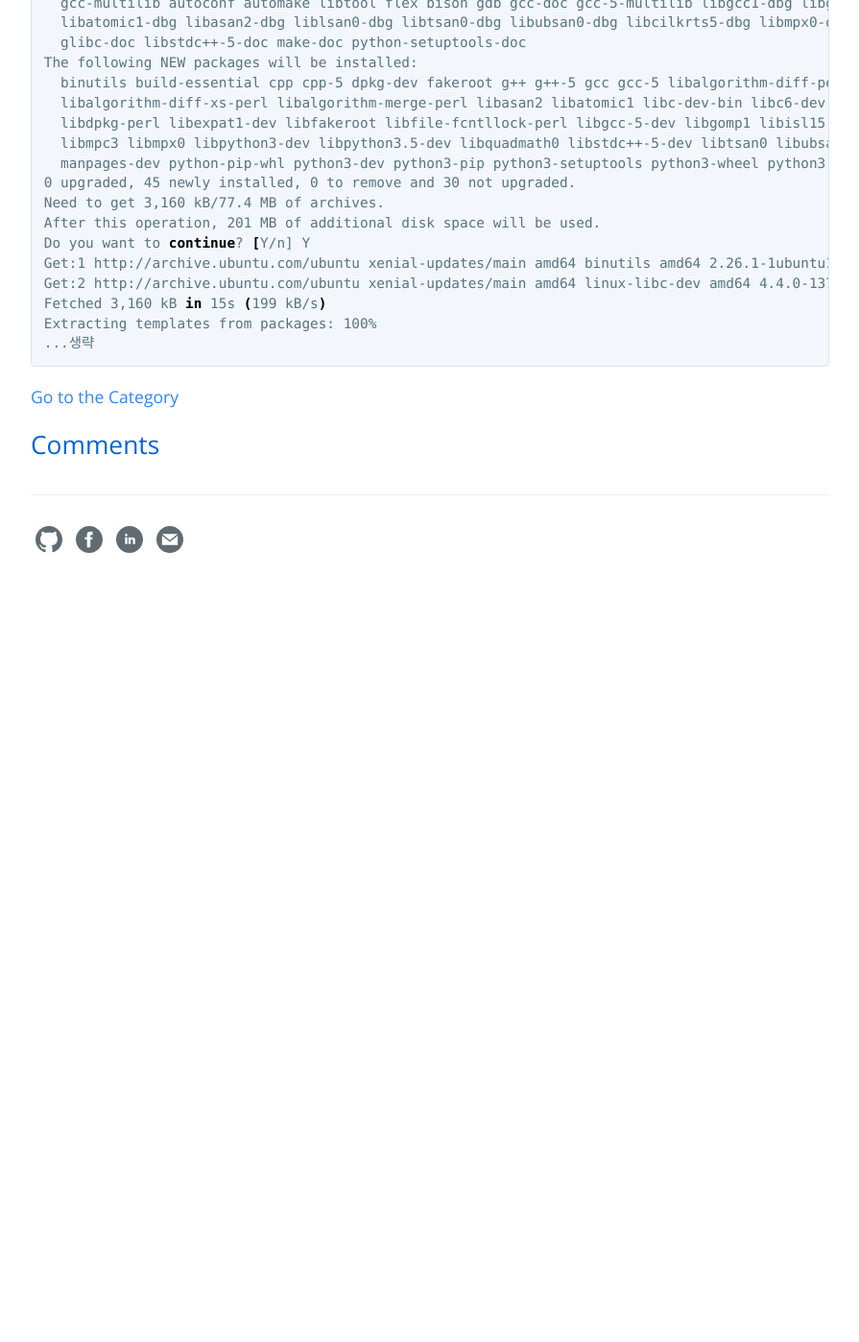
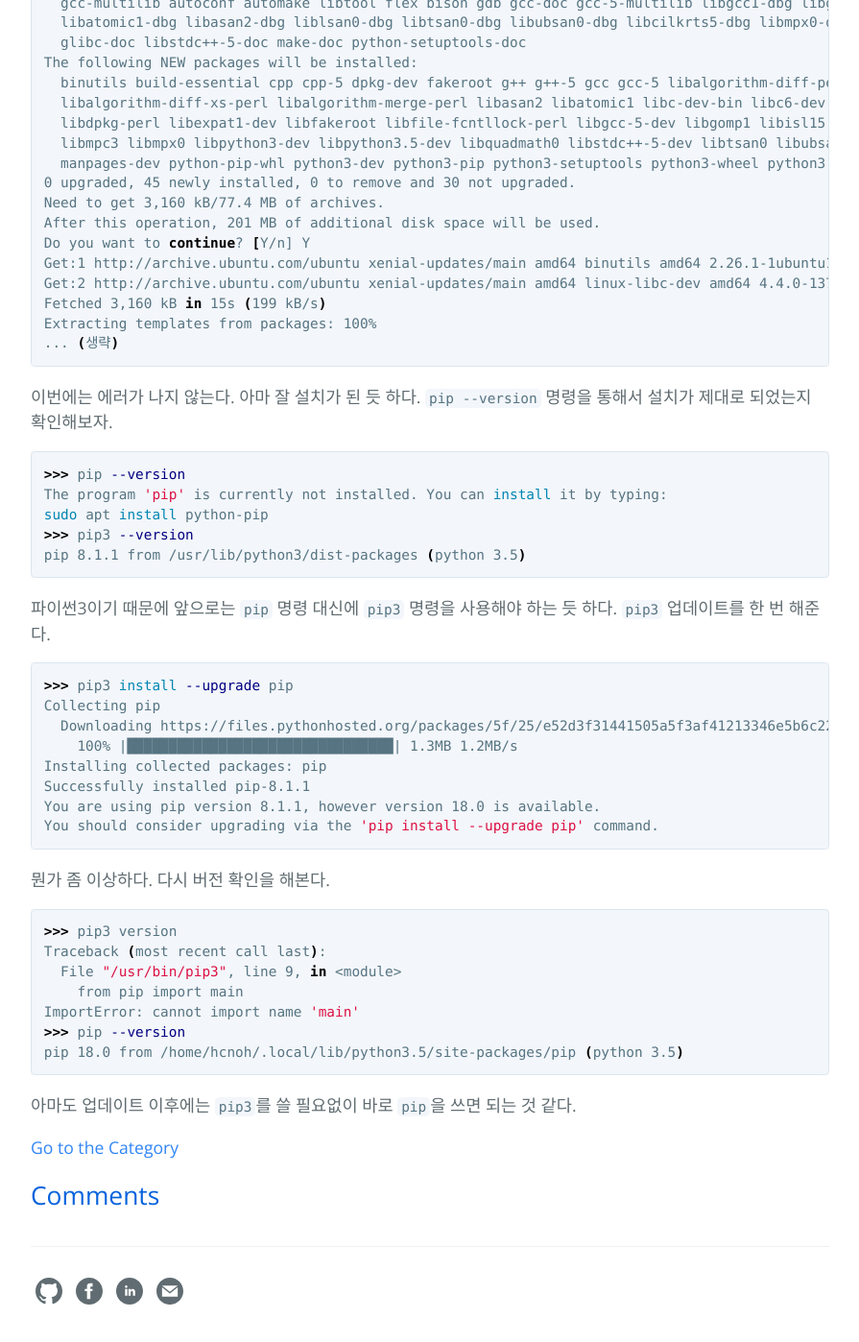
Before and after one commit to hcnoh/hcnoh.github.io, a Jekyll site: the page built from _posts/2018-10-05-development-environment-setting.md, in a window 1280 px wide and 1400 px high, scrolled down 2118 px. Shown: the whole window at 96% size, without its empty margins (192-1087 px from the left). Built offline with Jekyll 4.4.1, drawn with Linux system fonts in a browser that asks for light colours; comment, search, counter and statistics services are not loaded; before the commit the page ends 2748 px from its top, so only the background shows below that; some of the changed text lies outside the part shown.

Commit message:
Update 2018-10-05-development-environment-setting.md

````diff
--- a/_posts/2018-10-05-development-environment-setting.md
+++ b/_posts/2018-10-05-development-environment-setting.md
@@ -38,7 +38,7 @@
 
 ```bash
 >>> sudo apt-get install python3-pip
-... 생략
+... (생략)
 E: Failed to fetch http://archive.ubuntu.com/ubuntu/pool/main/l/linux/linux-libc-dev_4.4.0-131.157_amd64.deb  404  Not Found [IP: 91.189.88.149 80]
 
 E: Unable to fetch some archives, maybe run apt-get update or try with --fix-missing?
@@ -103,5 +103,42 @@
 Get:2 http://archive.ubuntu.com/ubuntu xenial-updates/main amd64 linux-libc-dev amd64 4.4.0-137.163 [850 kB]
 Fetched 3,160 kB in 15s (199 kB/s)
 Extracting templates from packages: 100%
-...생략
+... (생략)
 ```
+
+이번에는 에러가 나지 않는다. 아마 잘 설치가 된 듯 하다. `pip --version` 명령을 통해서 설치가 제대로 되었는지 확인해보자.
+
+```bash
+>>> pip --version
+The program 'pip' is currently not installed. You can install it by typing:
+sudo apt install python-pip
+>>> pip3 --version
+pip 8.1.1 from /usr/lib/python3/dist-packages (python 3.5)
+```
+
+파이썬3이기 때문에 앞으로는 `pip` 명령 대신에 `pip3` 명령을 사용해야 하는 듯 하다. `pip3` 업데이트를 한 번 해준다.
+
+```bash
+>>> pip3 install --upgrade pip
+Collecting pip
+  Downloading https://files.pythonhosted.org/packages/5f/25/e52d3f31441505a5f3af41213346e5b6c221c9e086a166f3703d2ddaf940/pip-18.0-py2.py3-none-any.whl (1.3MB)
+    100% |████████████████████████████████| 1.3MB 1.2MB/s
+Installing collected packages: pip
+Successfully installed pip-8.1.1
+You are using pip version 8.1.1, however version 18.0 is available.
+You should consider upgrading via the 'pip install --upgrade pip' command.
+```
+
+뭔가 좀 이상하다. 다시 버전 확인을 해본다.
+
+```bash
+>>> pip3 version
+Traceback (most recent call last):
+  File "/usr/bin/pip3", line 9, in <module>
+    from pip import main
+ImportError: cannot import name 'main'
+>>> pip --version
+pip 18.0 from /home/hcnoh/.local/lib/python3.5/site-packages/pip (python 3.5)
+```
+
+아마도 업데이트 이후에는 `pip3`를 쓸 필요없이 바로 `pip`을 쓰면 되는 것 같다.
````
